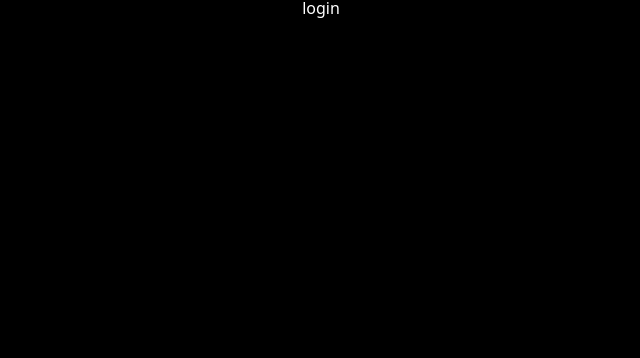
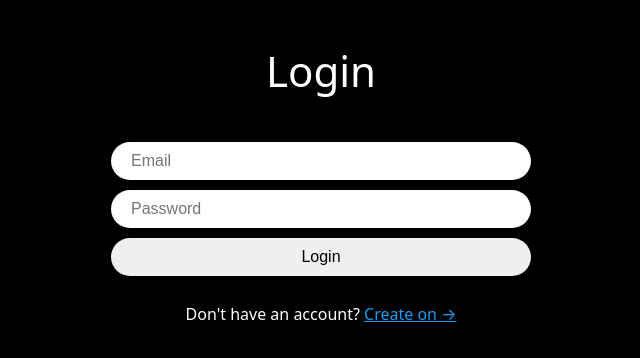
Before and after one commit to kamja44/nwitter-reloaded, a React (Vite) app: page /login in a window 1280 px wide. Shown: the top 358 px of the page, without its empty margins (319-959 px from the left). Built offline with nearby package versions, Linux system fonts and the light colour scheme.

Commit message:
Log in
이메일과 비밀번호를 이용하여 사용자 로그인 구현
- signInWithEmailAndPassword(auth, email, password)

```diff
--- /dev/null
+++ b/src/components/auth-components.ts
@@ -0,0 +1,44 @@
+import styled from "styled-components";
+
+export const Wrapper = styled.div`
+    height: 100%;
+    display: flex;
+    flex-direction: column;
+    align-items: center;
+    width: 420px;
+    padding: 50px 0px;
+`;
+export const Title = styled.h1`
+    font-size: 42px;
+`;
+export const Form = styled.form`
+    margin-top: 50px;
+    margin-bottom: 10px;
+    display: flex;
+    flex-direction: column;
+    gap: 10px;
+    width: 100%;
+`;
+export const Input = styled.input`
+    padding: 10px 20px;
+    border-radius: 50px;
+    border: none;
+    width: 100%;
+    font-size: 16px;
+    &[type="submit"]{
+        cursor: pointer;
+        &:hover{
+            opacity: 0.8;
+        }
+    }
+`;
+export const Error = styled.span`
+    font-weight: 600;
+    color: tomato;
+`;
+export const Switcher = styled.span`
+    margin-top: 20px;
+    a{
+        color: #1d9bf0;
+    }
+`;
--- a/src/routes/create-account.tsx
+++ b/src/routes/create-account.tsx
@@ -1,44 +1,11 @@
 import { createUserWithEmailAndPassword, updateProfile } from "firebase/auth";
 import { useState } from "react";
-import styled from "styled-components";
 import { auth } from "../firebase";
-import { useNavigate } from "react-router-dom";
+import { Link, useNavigate } from "react-router-dom";
+import { FirebaseError } from "firebase/app";
+import { Error, Input, Switcher, Title, Wrapper,Form } from "../components/auth-components";
 
-const Wrapper = styled.div`
-    height: 100%;
-    display: flex;
-    flex-direction: column;
-    align-items: center;
-    width: 420px;
-    padding: 50px 0px;
-`;
-const Title = styled.h1`
-    font-size: 42px;
-`;
-const Form = styled.form`
-    margin-top: 50px;
-    display: flex;
-    flex-direction: column;
-    gap: 10px;
-    width: 100%;
-`;
-const Input = styled.input`
-    padding: 10px 20px;
-    border-radius: 50px;
-    border: none;
-    width: 100%;
-    font-size: 16px;
-    &[type="submit"]{
-        cursor: pointer;
-        &:hover{
-            opacity: 0.8;
-        }
-    }
-`;
-const Error = styled.span`
-    font-weight: 600;
-    color: tomato;
-`;
+
 
 export default function CreateAccount(){
     const navigate = useNavigate();
@@ -59,6 +26,7 @@ export default function CreateAccount(){
     }
     const onSubmit = async (e: React.FormEvent<HTMLFormElement>) => {
         e.preventDefault();
+        setError("");
         if(isLoading || name === "" || email === "" || password === "") return;
         try{
             setLoading(true);
@@ -69,7 +37,9 @@ export default function CreateAccount(){
             });
             navigate("/");
         }catch(e){
-            /// setError
+            if(e instanceof FirebaseError){
+                setError(e.message);
+            }
         }finally{
             setLoading(false);
         }
@@ -85,5 +55,8 @@ export default function CreateAccount(){
             <Input type="submit" value={isLoading ? "Loading... " : "Create Account"} />
             </Form>
             {error !== "" ? <Error>{error}</Error>: null}
+            <Switcher>
+                Already have an account? {" "} <Link to="/login">Log in &rarr;</Link>
+            </Switcher>
     </Wrapper>;
 }
--- a/src/routes/login.tsx
+++ b/src/routes/login.tsx
@@ -1,3 +1,54 @@
-export default function Login(){
-    return <h1>login</h1>;
+import { useState } from "react";
+import { auth } from "../firebase";
+import { Link, useNavigate } from "react-router-dom";
+import { FirebaseError } from "firebase/app";
+import { signInWithEmailAndPassword } from "firebase/auth";
+import { Form, Input, Switcher, Title, Wrapper, Error } from "../components/auth-components";
+
+
+
+export default function CreateAccount(){
+    const navigate = useNavigate();
+    const [isLoading, setLoading] = useState(false);
+    const [email, setEmail] = useState("");
+    const [password, setPassword] = useState("");
+    const [error, setError] = useState("");
+    const onChange = (e: React.ChangeEvent<HTMLInputElement>) => {
+        const {target:{name, value}} = e;
+        if (name === "email"){
+            setEmail(value);
+        }else if (name === "password"){
+            setPassword(value);
+        }
+    }
+    const onSubmit = async (e: React.FormEvent<HTMLFormElement>) => {
+        e.preventDefault();
+        setError("");
+        if(isLoading || email === "" || password === "") return;
+        try{
+            setLoading(true);
+            await signInWithEmailAndPassword(auth, email, password);
+            navigate("/");
+        }catch(e){
+            if(e instanceof FirebaseError){
+                setError(e.message);
+            }
+        }finally{
+            setLoading(false);
+        }
+
+        console.log(name, email, password);
+    }
+    return <Wrapper>
+        <Title>Login</Title>
+        <Form onSubmit={onSubmit}>
+            <Input onChange={onChange} name="email" value={email} placeholder="Email" type="email" required />
+            <Input onChange={onChange} name="password" value={password} placeholder="Password" type="password" required />
+            <Input type="submit" value={isLoading ? "Loading... " : "Login"} />
+            </Form>
+            {error !== "" ? <Error>{error}</Error>: null}
+            <Switcher>
+                Don't have an account? <Link to="/create-account">Create on &rarr;</Link>
+            </Switcher>
+    </Wrapper>;
 }
```
